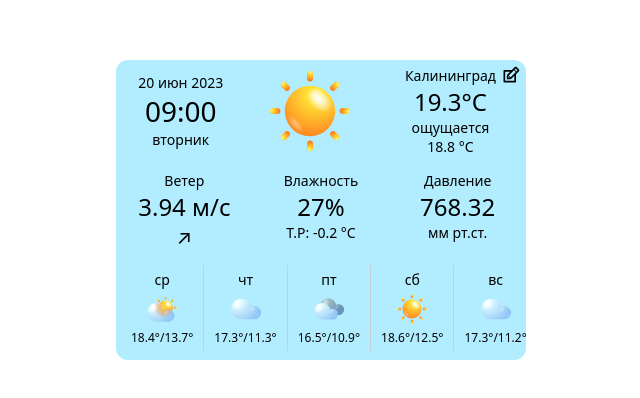
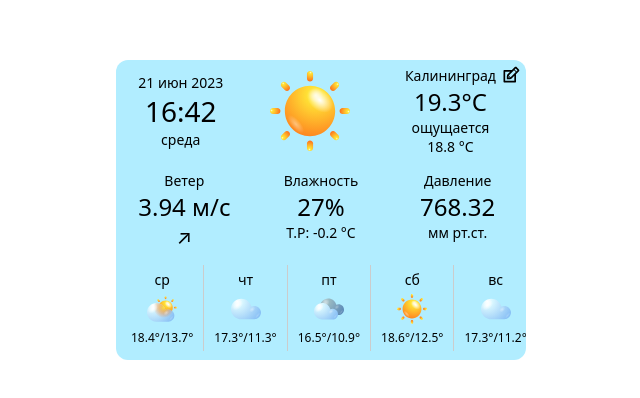
Before and after one commit to joyscript/Weather, a plain HTML site: page index.html in a window 1280 px wide. Shown: the part 198-596 px from the top of the page, 319-959 px from the left. Drawn offline with Linux system fonts and the light colour scheme.

Commit message:
feat: add date to the widget

```diff
--- a/index.html
+++ b/index.html
@@ -1,83 +1,14 @@
 <!DOCTYPE html>
 <html lang="en">
+  <head>
+    <meta charset="UTF-8" />
+    <meta http-equiv="X-UA-Compatible" content="IE=edge" />
+    <meta name="viewport" content="width=device-width, initial-scale=1.0" />
+    <title>Weather</title>
+    <link rel="stylesheet" href="style.css" />
+    <script src="index.js" type="module"></script>
+  </head>
 
-<head>
-  <meta charset="UTF-8">
-  <meta http-equiv="X-UA-Compatible" content="IE=edge">
-  <meta name="viewport" content="width=device-width, initial-scale=1.0">
-  <link rel="stylesheet" href="style.css">
-
-  <title>Weather</title>
-</head>
-
-<body>
-  <div class="widget">
-    <div class="widget__today">
-      <div class="widget__date-block">
-        <p class="widget__date">20 июн 2023</p>
-        <p class="widget__time">09:00</p>
-        <p class="widget__day">вторник</p>
-      </div>
-      <div class="widget__icon">
-        <img class="widget__img" src="./icon/01d.svg" alt="Погода">
-      </div>
-      <div class="widget__wheather">
-        <div class="widget__city">
-          <p>Калининград</p>
-          <button class="widget__change-city" aria-label="Изменить город"></button>
-        </div>
-        <p class="widget__temp-big">19.3°C</p>
-        <p class="widget__felt">ощущается</p>
-        <p class="widget__temp-small">18.8 °C</p>
-      </div>
-    </div>
-
-    <div class="widget__other">
-      <div class="widget__wind">
-        <p class="widget__wind-title">Ветер</p>
-        <p class="widget__wind-speed">3.94 м/с</p>
-        <p class="widget__wind-text">&#8599;</p>
-
-      </div>
-      <div class="widget__humidity">
-        <p class="widget__humidity-title">Влажность</p>
-        <p class="widget__humidity-value">27%</p>
-        <p class="widget__humidity-text">Т.Р: -0.2 °C</p>
-      </div>
-      <div class="widget__pressure">
-        <p class="widget__pressure-title">Давление</p>
-        <p class="widget__pressure-value">768.32</p>
-        <p class="widget__pressure-text">мм рт.ст.</p>
-      </div>
-    </div>
-    <ul class="widget__forecast">
-      <li class="widget__day-item">
-        <p class="widget__day-text">ср</p>
-        <img class="widget__day-img" src="./icon/02d.svg" alt="Погода">
-        <p class="widget__day-temp">18.4°/13.7°</p>
-      </li>
-      <li class="widget__day-item">
-        <p class="widget__day-text">чт</p>
-        <img class="widget__day-img" src="./icon/03d.svg" alt="Погода">
-        <p class="widget__day-temp">17.3°/11.3°</p>
-      </li>
-      <li class="widget__day-item">
-        <p class="widget__day-text">пт</p>
-        <img class="widget__day-img" src="./icon/04d.svg" alt="Погода">
-        <p class="widget__day-temp">16.5°/10.9°</p>
-      </li>
-      <li class="widget__day-item">
-        <p class="widget__day-text">сб</p>
-        <img class="widget__day-img" src="./icon/01d.svg" alt="Погода">
-        <p class="widget__day-temp">18.6°/12.5°</p>
-      </li>
-      <li class="widget__day-item">
-        <p class="widget__day-text">вс</p>
-        <img class="widget__day-img" src="./icon/03d.svg" alt="Погода">
-        <p class="widget__day-temp">17.3°/11.2°</p>
-      </li>
-    </ul>
-  </div>
-</body>
-
+  <body>
+  </body>
 </html>
--- /dev/null
+++ b/index.js
@@ -0,0 +1,3 @@
+import { addWidget } from './modules/widget.js';
+
+addWidget(document.body);
--- /dev/null
+++ b/modules/content.js
@@ -0,0 +1,81 @@
+import { getDate } from "./helpers.js";
+
+export const getTodayContent = () => {
+  const {day, weekday, hours, minutes} = getDate();
+
+  return `
+    <div class="widget__today">
+      <div class="widget__date-block">
+        <p class="widget__date">${day}</p>
+        <p class="widget__time">${hours}:${minutes}</p>
+        <p class="widget__day">${weekday}</p>
+      </div>
+      <div class="widget__icon">
+        <img class="widget__img" src="./icon/01d.svg" alt="Погода" />
+      </div>
+      <div class="widget__wheather">
+        <div class="widget__city">
+          <p>Калининград</p>
+          <button class="widget__change-city" aria-label="Изменить город"></button>
+        </div>
+        <p class="widget__temp-big">19.3°C</p>
+        <p class="widget__felt">ощущается</p>
+        <p class="widget__temp-small">18.8 °C</p>
+      </div>
+    </div>
+  `;
+};
+
+export const getOtherContent = () => {
+  return `
+    <div class="widget__other">
+      <div class="widget__wind">
+        <p class="widget__wind-title">Ветер</p>
+        <p class="widget__wind-speed">3.94 м/с</p>
+        <p class="widget__wind-text">&#8599;</p>
+      </div>
+      <div class="widget__humidity">
+        <p class="widget__humidity-title">Влажность</p>
+        <p class="widget__humidity-value">27%</p>
+        <p class="widget__humidity-text">Т.Р: -0.2 °C</p>
+      </div>
+      <div class="widget__pressure">
+        <p class="widget__pressure-title">Давление</p>
+        <p class="widget__pressure-value">768.32</p>
+        <p class="widget__pressure-text">мм рт.ст.</p>
+      </div>
+    </div>
+  `;
+};
+
+export const getForecast = () => {
+  return `
+    <ul class="widget__forecast">
+      <li class="widget__day-item">
+        <p class="widget__day-text">ср</p>
+        <img class="widget__day-img" src="./icon/02d.svg" alt="Погода" />
+        <p class="widget__day-temp">18.4°/13.7°</p>
+      </li>
+      <li class="widget__day-item">
+        <p class="widget__day-text">чт</p>
+        <img class="widget__day-img" src="./icon/03d.svg" alt="Погода" />
+        <p class="widget__day-temp">17.3°/11.3°</p>
+      </li>
+      <li class="widget__day-item">
+        <p class="widget__day-text">пт</p>
+        <img class="widget__day-img" src="./icon/04d.svg" alt="Погода" />
+        <p class="widget__day-temp">16.5°/10.9°</p>
+      </li>
+      <li class="widget__day-item">
+        <p class="widget__day-text">сб</p>
+        <img class="widget__day-img" src="./icon/01d.svg" alt="Погода" />
+        <p class="widget__day-temp">18.6°/12.5°</p>
+      </li>
+      <li class="widget__day-item">
+        <p class="widget__day-text">вс</p>
+        <img class="widget__day-img" src="./icon/03d.svg" alt="Погода" />
+        <p class="widget__day-temp">17.3°/11.2°</p>
+      </li>
+    </ul>
+  `;
+};
--- /dev/null
+++ b/modules/helpers.js
@@ -0,0 +1,11 @@
+export const getDate = () => {
+  const date = new Date();
+  const dateString = date.toLocaleString('ru-RU', { day: 'numeric', month: 'short', year: 'numeric' });
+
+  const day = dateString.slice(0, -3).replace('.', '');
+  const weekday = date.toLocaleString('ru-RU', { weekday: 'long' });
+  const hours = date.getHours().toString().padStart(2, '0');
+  const minutes = date.getMinutes().toString().padStart(2, '0');
+
+  return {day, weekday, hours, minutes}
+};
--- /dev/null
+++ b/modules/widget.js
@@ -0,0 +1,17 @@
+import { getTodayContent, getOtherContent, getForecast } from './content.js';
+
+const createWidget = () => {
+  const widget = document.createElement('div');
+  widget.className = 'widget';
+
+  [getTodayContent(), getOtherContent(), getForecast()].forEach((content) => {
+    widget.insertAdjacentHTML('beforeend', content);
+  });
+
+  return widget;
+};
+
+export const addWidget = (app) => {
+  const widget = createWidget();
+  app.append(widget);
+};
```
